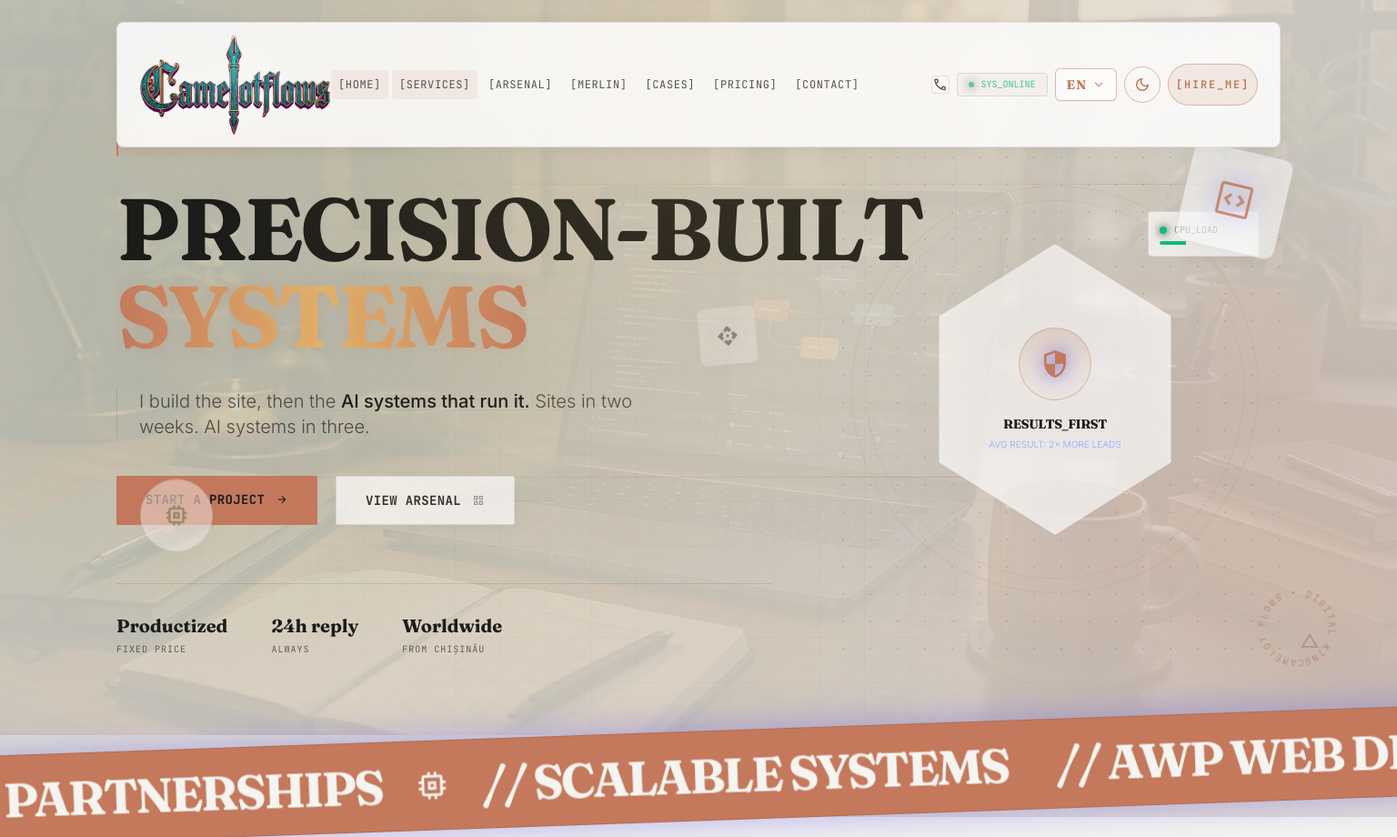
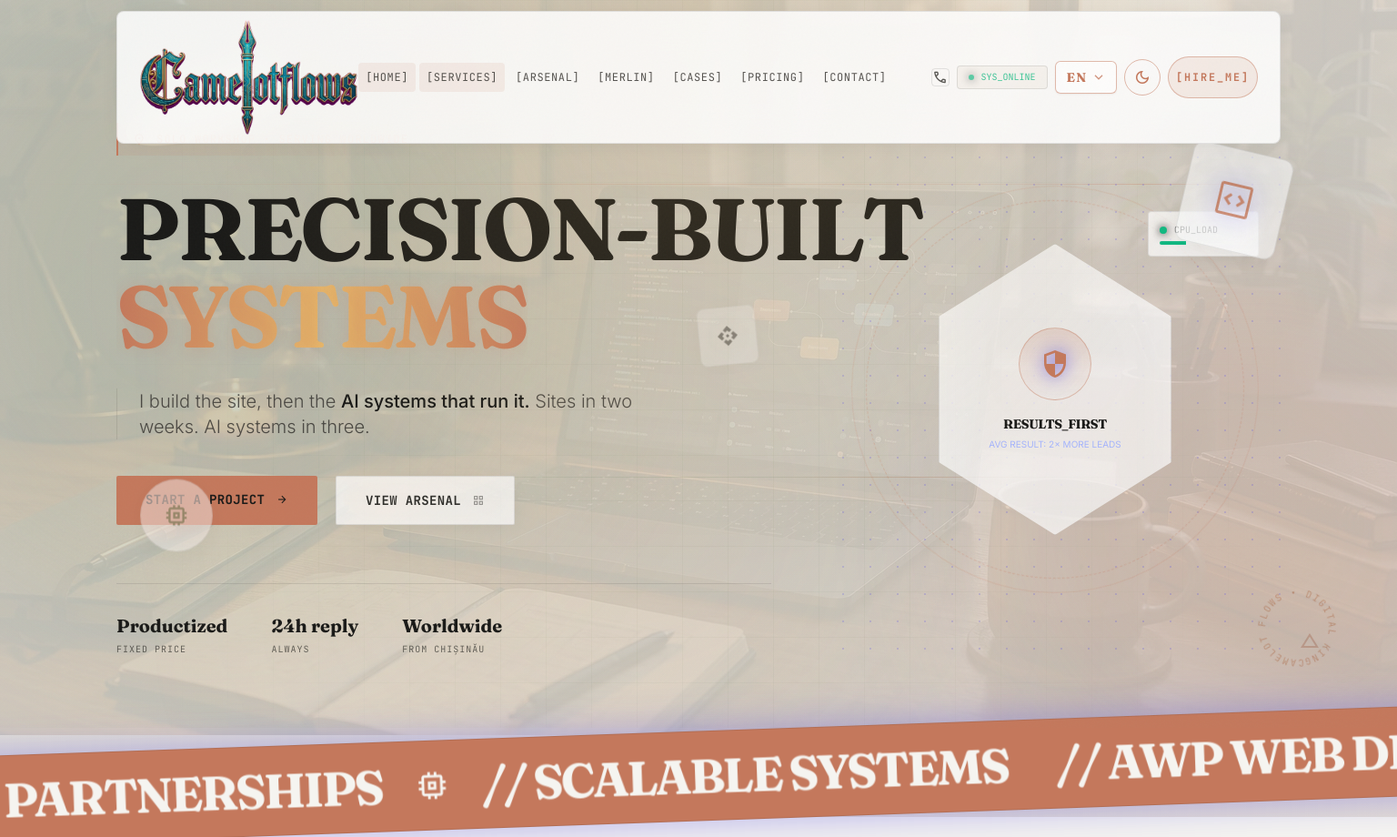
Before and after one commit to Xander1993/camelot-flows-site, a PHP site: page / in a window 1536 px wide. Shown: the top 920 px of the page at 91% size. Run offline with PHP 8.4, Linux system fonts and the light colour scheme; some libraries are stand-ins or nearby versions.

Commit message:
fix(nav): larger logo at 1536px+ without growing header height
Same 168px total: reduce nav py-6→py-3 and glass py-3→py-2 at
wide screens, give 32px saved to logo (96→128px). Header stays
identical height. Bump camelot.css?v=5.

Co-Authored-By: Claude Sonnet 4.6 <noreply@anthropic.com>

```diff
--- a/about.html
+++ b/about.html
@@ -63,7 +63,7 @@
     <noscript><link rel="stylesheet" href="https://fonts.googleapis.com/css2?family=Fraunces:ital,wght@0,300;0,400;0,700;1,300;1,400&family=Inter:wght@300;400;500&family=Space+Grotesk:wght@500;700&family=JetBrains+Mono:wght@400;700&family=Material+Symbols+Outlined:wght,FILL@100..700,0..1&display=swap"></noscript>
 <link rel="stylesheet" href="assets/css/tailwind.built.css">
     <link rel="stylesheet" href="assets/site.css">
-    <link rel="stylesheet" href="assets/css/camelot.css?v=4">
+    <link rel="stylesheet" href="assets/css/camelot.css?v=5">
     <link rel="stylesheet" href="assets/css/theme-night.css">
     <link rel="stylesheet" href="assets/css/lang-switcher.css">
     <link rel="prefetch" href="arsenal.html" as="document">
--- a/arsenal.html
+++ b/arsenal.html
@@ -63,7 +63,7 @@
     <noscript><link rel="stylesheet" href="https://fonts.googleapis.com/css2?family=Fraunces:ital,wght@0,300;0,400;0,700;1,300;1,400&family=Inter:wght@300;400;500&family=Space+Grotesk:wght@500;700&family=JetBrains+Mono:wght@400;700&family=Material+Symbols+Outlined:wght,FILL@100..700,0..1&display=swap"></noscript>
 <link rel="stylesheet" href="assets/css/tailwind.built.css">
     <link rel="stylesheet" href="assets/site.css?v=2">
-    <link rel="stylesheet" href="assets/css/camelot.css?v=4">
+    <link rel="stylesheet" href="assets/css/camelot.css?v=5">
     <link rel="stylesheet" href="assets/css/theme-night.css?v=2">
     <link rel="stylesheet" href="assets/css/lang-switcher.css">
     <link rel="prefetch" href="arsenal.html" as="document">
--- a/assets/css/camelot.css
+++ b/assets/css/camelot.css
@@ -1699,22 +1699,22 @@ body {
     filter: brightness(8) saturate(3);
 }
 
-/* ── Logo responsive scaling for large / 4K screens ─────────────────────────
-   Base Tailwind compiles h-24 (96px) as max desktop size.
-   Override upward for wider viewports so the wordmark stays legible. */
+/* ── Logo larger on wide screens — same nav height, less padding ─────────────
+   Default nav height: py-6(24) + glass py-3(12) + logo(96) + 12 + 24 = 168px
+   At 1536px+: trim nav+glass padding, give saved space to logo — stays 168px.
+   nav py-3(12) + glass py-2(8) + logo(128) + 8 + 12 = 168px  ✓  */
 @media (min-width: 1536px) {
+    nav.fixed {
+        padding-top: 0.75rem !important;
+        padding-bottom: 0.75rem !important;
+    }
+    nav.fixed > .glass-panel,
+    nav.fixed > div.glass-panel {
+        padding-top: 0.5rem !important;
+        padding-bottom: 0.5rem !important;
+    }
     nav.fixed .glass-panel > div:first-child img {
-        height: 7rem !important;   /* 112px at 1536px+ (2xl) */
-    }
-}
-@media (min-width: 1920px) {
-    nav.fixed .glass-panel > div:first-child img {
-        height: 8.5rem !important; /* 136px at 1920px+ */
-    }
-}
-@media (min-width: 2560px) {
-    nav.fixed .glass-panel > div:first-child img {
-        height: 10rem !important;  /* 160px at 4K */
+        height: 8rem !important; /* 128px — fits in same 168px total height */
     }
 }
 
--- a/case-studies.html
+++ b/case-studies.html
@@ -63,7 +63,7 @@
     <noscript><link rel="stylesheet" href="https://fonts.googleapis.com/css2?family=Fraunces:ital,wght@0,300;0,400;0,700;1,300;1,400&family=Inter:wght@300;400;500&family=Space+Grotesk:wght@500;700&family=JetBrains+Mono:wght@400;700&family=Material+Symbols+Outlined:wght,FILL@100..700,0..1&display=swap"></noscript>
 <link rel="stylesheet" href="assets/css/tailwind.built.css">
     <link rel="stylesheet" href="assets/site.css?v=2">
-    <link rel="stylesheet" href="assets/css/camelot.css?v=4">
+    <link rel="stylesheet" href="assets/css/camelot.css?v=5">
     <link rel="stylesheet" href="assets/css/theme-night.css?v=2">
     <link rel="stylesheet" href="assets/css/lang-switcher.css">
     <link rel="prefetch" href="arsenal.html" as="document">
--- a/contact.html
+++ b/contact.html
@@ -63,7 +63,7 @@
     <noscript><link rel="stylesheet" href="https://fonts.googleapis.com/css2?family=Fraunces:ital,wght@0,300;0,400;0,700;1,300;1,400&family=Inter:wght@300;400;500&family=Space+Grotesk:wght@500;700&family=JetBrains+Mono:wght@400;700&family=Material+Symbols+Outlined:wght,FILL@100..700,0..1&display=swap"></noscript>
 <link rel="stylesheet" href="assets/css/tailwind.built.css">
     <link rel="stylesheet" href="assets/site.css?v=2">
-    <link rel="stylesheet" href="assets/css/camelot.css?v=4">
+    <link rel="stylesheet" href="assets/css/camelot.css?v=5">
     <link rel="stylesheet" href="assets/css/theme-night.css?v=2">
     <link rel="stylesheet" href="assets/css/lang-switcher.css">
     <link rel="prefetch" href="arsenal.html" as="document">
--- a/for-agencies.html
+++ b/for-agencies.html
@@ -63,7 +63,7 @@
     <noscript><link rel="stylesheet" href="https://fonts.googleapis.com/css2?family=Fraunces:ital,wght@0,300;0,400;0,700;1,300;1,400&family=Inter:wght@300;400;500&family=Space+Grotesk:wght@500;700&family=JetBrains+Mono:wght@400;700&family=Material+Symbols+Outlined:wght,FILL@100..700,0..1&display=swap"></noscript>
 <link rel="stylesheet" href="assets/css/tailwind.built.css">
     <link rel="stylesheet" href="assets/site.css?v=2">
-    <link rel="stylesheet" href="assets/css/camelot.css?v=4">
+    <link rel="stylesheet" href="assets/css/camelot.css?v=5">
     <link rel="stylesheet" href="assets/css/theme-night.css?v=2">
     <link rel="stylesheet" href="assets/css/lang-switcher.css">
     <link rel="prefetch" href="arsenal.html" as="document">
--- a/index.html
+++ b/index.html
@@ -63,7 +63,7 @@
     <noscript><link rel="stylesheet" href="https://fonts.googleapis.com/css2?family=Fraunces:ital,wght@0,300;0,400;0,700;1,300;1,400&family=Inter:wght@300;400;500&family=Space+Grotesk:wght@500;700&family=JetBrains+Mono:wght@400;700&family=Material+Symbols+Outlined:wght,FILL@100..700,0..1&display=swap"></noscript>
 <link rel="stylesheet" href="assets/css/tailwind.built.css">
     <link rel="stylesheet" href="assets/site.css?v=2">
-    <link rel="stylesheet" href="assets/css/camelot.css?v=4">
+    <link rel="stylesheet" href="assets/css/camelot.css?v=5">
     <link rel="stylesheet" href="assets/css/theme-night.css?v=2">
     <link rel="stylesheet" href="assets/css/lang-switcher.css">
     <link rel="prefetch" href="arsenal.html" as="document">
--- a/legal.html
+++ b/legal.html
@@ -63,7 +63,7 @@
     <noscript><link rel="stylesheet" href="https://fonts.googleapis.com/css2?family=Fraunces:ital,wght@0,300;0,400;0,700;1,300;1,400&family=Inter:wght@300;400;500&family=Space+Grotesk:wght@500;700&family=JetBrains+Mono:wght@400;700&family=Material+Symbols+Outlined:wght,FILL@100..700,0..1&display=swap"></noscript>
 <link rel="stylesheet" href="assets/css/tailwind.built.css">
     <link rel="stylesheet" href="assets/site.css?v=2">
-    <link rel="stylesheet" href="assets/css/camelot.css?v=4">
+    <link rel="stylesheet" href="assets/css/camelot.css?v=5">
     <link rel="stylesheet" href="assets/css/theme-night.css?v=2">
     <link rel="stylesheet" href="assets/css/lang-switcher.css">
     <link rel="prefetch" href="arsenal.html" as="document">
--- a/merlin.html
+++ b/merlin.html
@@ -63,7 +63,7 @@
     <noscript><link rel="stylesheet" href="https://fonts.googleapis.com/css2?family=Fraunces:ital,wght@0,300;0,400;0,700;1,300;1,400&family=Inter:wght@300;400;500&family=Space+Grotesk:wght@500;700&family=JetBrains+Mono:wght@400;700&family=Material+Symbols+Outlined:wght,FILL@100..700,0..1&display=swap"></noscript>
 <link rel="stylesheet" href="assets/css/tailwind.built.css">
     <link rel="stylesheet" href="assets/site.css?v=2">
-    <link rel="stylesheet" href="assets/css/camelot.css?v=4">
+    <link rel="stylesheet" href="assets/css/camelot.css?v=5">
     <link rel="stylesheet" href="assets/css/theme-night.css?v=2">
     <link rel="stylesheet" href="assets/css/lang-switcher.css">
     <link rel="prefetch" href="arsenal.html" as="document">
--- a/privacy.html
+++ b/privacy.html
@@ -63,7 +63,7 @@
     <noscript><link rel="stylesheet" href="https://fonts.googleapis.com/css2?family=Fraunces:ital,wght@0,300;0,400;0,700;1,300;1,400&family=Inter:wght@300;400;500&family=Space+Grotesk:wght@500;700&family=JetBrains+Mono:wght@400;700&family=Material+Symbols+Outlined:wght,FILL@100..700,0..1&display=swap"></noscript>
 <link rel="stylesheet" href="assets/css/tailwind.built.css">
     <link rel="stylesheet" href="assets/site.css?v=2">
-    <link rel="stylesheet" href="assets/css/camelot.css?v=4">
+    <link rel="stylesheet" href="assets/css/camelot.css?v=5">
     <link rel="stylesheet" href="assets/css/theme-night.css?v=2">
     <link rel="stylesheet" href="assets/css/lang-switcher.css">
     <link rel="prefetch" href="arsenal.html" as="document">
--- a/service-automation.html
+++ b/service-automation.html
@@ -70,7 +70,7 @@
     <noscript><link rel="stylesheet" href="https://fonts.googleapis.com/css2?family=Fraunces:ital,wght@0,300;0,400;0,700;1,300;1,400&family=Inter:wght@300;400;500&family=Space+Grotesk:wght@500;700&family=JetBrains+Mono:wght@400;700&family=Material+Symbols+Outlined:wght,FILL@100..700,0..1&display=swap"></noscript>
     <link rel="stylesheet" href="assets/css/tailwind.built.css">
     <link rel="stylesheet" href="assets/site.css?v=2">
-    <link rel="stylesheet" href="assets/css/camelot.css?v=4">
+    <link rel="stylesheet" href="assets/css/camelot.css?v=5">
     <link rel="stylesheet" href="assets/css/theme-night.css?v=2">
     <link rel="stylesheet" href="assets/css/lang-switcher.css">
     <link rel="prefetch" href="arsenal.html" as="document">
--- a/service-creation.html
+++ b/service-creation.html
@@ -70,7 +70,7 @@
     <noscript><link rel="stylesheet" href="https://fonts.googleapis.com/css2?family=Fraunces:ital,wght@0,300;0,400;0,700;1,300;1,400&family=Inter:wght@300;400;500&family=Space+Grotesk:wght@500;700&family=JetBrains+Mono:wght@400;700&family=Material+Symbols+Outlined:wght,FILL@100..700,0..1&display=swap"></noscript>
     <link rel="stylesheet" href="assets/css/tailwind.built.css">
     <link rel="stylesheet" href="assets/site.css?v=2">
-    <link rel="stylesheet" href="assets/css/camelot.css?v=4">
+    <link rel="stylesheet" href="assets/css/camelot.css?v=5">
     <link rel="stylesheet" href="assets/css/theme-night.css?v=2">
     <link rel="stylesheet" href="assets/css/lang-switcher.css">
     <link rel="prefetch" href="arsenal.html" as="document">
--- a/service-maintenance.html
+++ b/service-maintenance.html
@@ -70,7 +70,7 @@
     <noscript><link rel="stylesheet" href="https://fonts.googleapis.com/css2?family=Fraunces:ital,wght@0,300;0,400;0,700;1,300;1,400&family=Inter:wght@300;400;500&family=Space+Grotesk:wght@500;700&family=JetBrains+Mono:wght@400;700&family=Material+Symbols+Outlined:wght,FILL@100..700,0..1&display=swap"></noscript>
     <link rel="stylesheet" href="assets/css/tailwind.built.css">
     <link rel="stylesheet" href="assets/site.css?v=2">
-    <link rel="stylesheet" href="assets/css/camelot.css?v=4">
+    <link rel="stylesheet" href="assets/css/camelot.css?v=5">
     <link rel="stylesheet" href="assets/css/theme-night.css?v=2">
     <link rel="stylesheet" href="assets/css/lang-switcher.css">
     <link rel="prefetch" href="arsenal.html" as="document">
--- a/service-marketing.html
+++ b/service-marketing.html
@@ -70,7 +70,7 @@
     <noscript><link rel="stylesheet" href="https://fonts.googleapis.com/css2?family=Fraunces:ital,wght@0,300;0,400;0,700;1,300;1,400&family=Inter:wght@300;400;500&family=Space+Grotesk:wght@500;700&family=JetBrains+Mono:wght@400;700&family=Material+Symbols+Outlined:wght,FILL@100..700,0..1&display=swap"></noscript>
     <link rel="stylesheet" href="assets/css/tailwind.built.css">
     <link rel="stylesheet" href="assets/site.css?v=2">
-    <link rel="stylesheet" href="assets/css/camelot.css?v=4">
+    <link rel="stylesheet" href="assets/css/camelot.css?v=5">
     <link rel="stylesheet" href="assets/css/theme-night.css?v=2">
     <link rel="stylesheet" href="assets/css/lang-switcher.css">
     <link rel="prefetch" href="arsenal.html" as="document">
--- a/work-with-me.html
+++ b/work-with-me.html
@@ -63,7 +63,7 @@
     <noscript><link rel="stylesheet" href="https://fonts.googleapis.com/css2?family=Fraunces:ital,wght@0,300;0,400;0,700;1,300;1,400&family=Inter:wght@300;400;500&family=Space+Grotesk:wght@500;700&family=JetBrains+Mono:wght@400;700&family=Material+Symbols+Outlined:wght,FILL@100..700,0..1&display=swap"></noscript>
 <link rel="stylesheet" href="assets/css/tailwind.built.css">
     <link rel="stylesheet" href="assets/site.css?v=2">
-    <link rel="stylesheet" href="assets/css/camelot.css?v=4">
+    <link rel="stylesheet" href="assets/css/camelot.css?v=5">
     <link rel="stylesheet" href="assets/css/theme-night.css?v=2">
     <link rel="stylesheet" href="assets/css/lang-switcher.css">
     <link rel="prefetch" href="arsenal.html" as="document">
```
